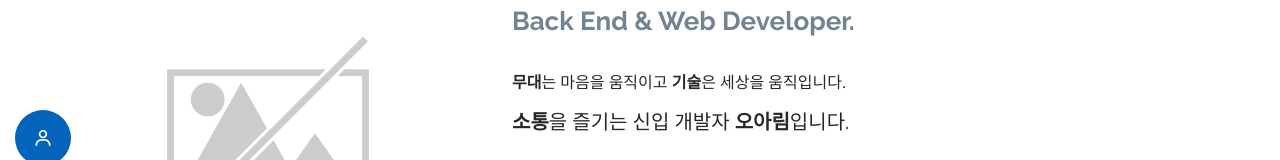
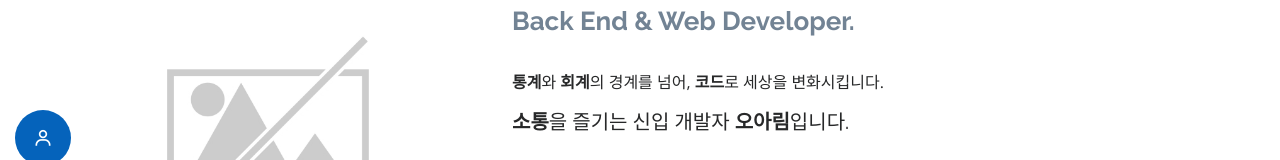
Before and after one commit to coco240503/coco240503.github.io, a plain HTML site: page index.html in a window 1280 px wide. Shown: the part 162-322 px from the top of the page. Drawn offline with nearby package versions, Linux system fonts and the light colour scheme.

Commit message:
Add files via upload

```diff
--- a/index.html
+++ b/index.html
@@ -61,7 +61,8 @@
 	          <div class="col-lg-8 pt-4 pt-lg-0 content" data-aos="fade-left">
 	            <h3>Back End &amp; Web Developer.</h3>
 	            <br>
-                <p><strong>무대</strong>는 마음을 움직이고 <strong>기술</strong>은 세상을 움직입니다.</p>
+                <p>
+                <strong>통계</strong>와 <strong>회계</strong>의 경계를 넘어, <strong>코드</strong>로 세상을 변화시킵니다.</p>
                 <h5><strong>소통</strong>을 즐기는 신입 개발자 <strong>오아림</strong>입니다.</h5>
 	            <br>
 	            <br>
```
